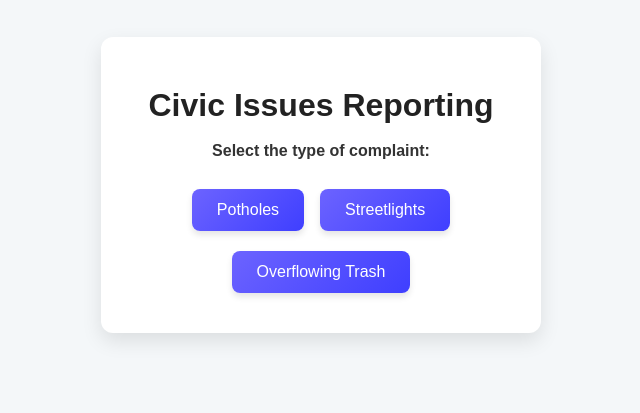
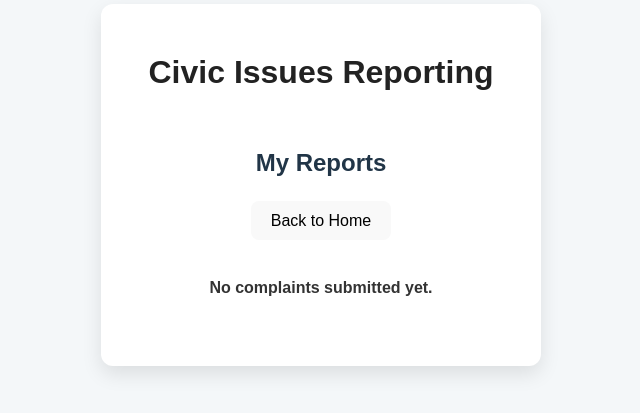
Before and after one commit to chinmayivasista-gthub/civic-pwa, a React (Vite) app: page /reports in a window 1280 px wide. Shown: the part 215-628 px from the top of the page, without its empty margins (319-959 px from the left). Built offline with nearby package versions, Linux system fonts and the light colour scheme.

Commit message:
toast notification and my reports button

```diff
--- a/package.json
+++ b/package.json
@@ -11,7 +11,9 @@
   },
   "dependencies": {
     "react": "^19.1.1",
-    "react-dom": "^19.1.1"
+    "react-dom": "^19.1.1",
+    "react-hot-toast": "^2.6.0",
+    "react-router-dom": "^7.9.1"
   },
   "devDependencies": {
     "@eslint/js": "^9.33.0",
--- a/src/App.jsx
+++ b/src/App.jsx
@@ -1,14 +1,28 @@
 import { useState } from 'react';
+import { BrowserRouter as Router, Routes, Route, Link } from "react-router-dom";
+import { Toaster } from "react-hot-toast";
 import './App.css';
 import ComplaintForm from './components/ComplaintForm';
+import ReportsPage from './components/ReportsPage';
 
 function App() {
   const [complaintType, setComplaintType] = useState('');
 
+  const [complaints, setComplaints] = useState(() => {
+    const saved = localStorage.getItem("complaints");
+    return saved ? JSON.parse(saved) : [];
+  });
+
+
   return (
+    <Router>
     <div className="App">
       <h1>Civic Issues Reporting</h1>
-      <p>Select the type of complaint:</p>
+      <Routes>
+          {/* Home / Complaint Form Page */}
+          <Route path="/" element={
+            <div>
+       <p>Select the type of complaint:</p>
 
       <div className="buttons">
         <button onClick={() => setComplaintType('Potholes')}>Potholes</button>
@@ -16,8 +30,38 @@ function App() {
         <button onClick={() => setComplaintType('Trash Bins')}>Overflowing Trash</button>
       </div>
 
-      {complaintType && <ComplaintForm type={complaintType} />}
-    </div>
+      {complaintType && (
+                <div style={{ display: "flex", alignItems: "center", gap: "10px" }}>
+                  <ComplaintForm
+                    type={complaintType}
+                    onSubmit={(details) => {
+                      const newComplaint = {
+                        type: complaintType,
+                        details,
+                        status: "Submitted",
+                        date: new Date().toLocaleString()
+                      };
+                      const updatedComplaints = [...complaints, newComplaint];
+                      setComplaints(updatedComplaints);
+                      localStorage.setItem("complaints", JSON.stringify(updatedComplaints));
+                    }}
+                  />
+
+
+                </div>
+              )}
+            </div>
+          }/>
+
+          {/* Reports Page */}
+          <Route path="/reports" element={
+            <ReportsPage complaints={complaints} />
+          }/>
+        </Routes>
+
+        <Toaster position="top-right" />
+      </div>
+    </Router>
   );
 }
 
--- a/src/components/ComplaintForm.jsx
+++ b/src/components/ComplaintForm.jsx
@@ -1,12 +1,22 @@
 import { useState } from 'react';
+import { toast } from 'react-hot-toast';
+import { Link } from "react-router-dom";
 
-function ComplaintForm({ type }) {
+function ComplaintForm({ type ,onSubmit }) {
   const [details, setDetails] = useState('');
 
-  const handleSubmit = (e) => {
+    const handleSubmit = (e) => {
     e.preventDefault();
-    if (!details) return;
-    alert(`Complaint submitted:\nType: ${type}\nDetails: ${details}`);
+    if (!details) {
+      toast.error("Please enter complaint details"); // Optional error toast
+      return;
+    }
+
+    toast.success(`Complaint submitted:\nType: ${type}\nDetails: ${details}`,{
+      duration:5000,
+      position:"top-right",
+    });
+    if (onSubmit) onSubmit(details);
     setDetails('');
   };
 
@@ -23,7 +33,14 @@ function ComplaintForm({ type }) {
             required
           />
         </label>
-        <button type="submit">Submit</button>
+        <div style={{ display: "flex", gap: "160px", marginTop: "10px" }}>
+    <button type="submit">Submit</button>
+
+    <Link to="/reports">
+      <button type="button">My Reports</button>
+    </Link>
+  </div>
+
       </form>
     </div>
   );
--- /dev/null
+++ b/src/components/ReportsPage.jsx
@@ -0,0 +1,25 @@
+import React from 'react';
+import { Link } from 'react-router-dom';
+
+function ReportsPage({ complaints }) {
+  return (
+    <div style={{ padding: "20px" }}>
+      <h2>My Reports</h2>
+      <Link to="/">
+        <button style={{ marginBottom: "20px" }}>Back to Home</button>
+      </Link>
+      {complaints.length === 0 ? (
+        <p>No complaints submitted yet.</p>
+      ) : (
+        complaints.map((c, index) => (
+          <div key={index} style={{ marginBottom: "10px" }}>
+            <strong>{c.type}</strong> - {c.details} <br />
+            Status: {c.status} | Date: {c.date}
+          </div>
+        ))
+      )}
+    </div>
+  );
+}
+
+export default ReportsPage;
```
Also changed, not shown: 1 other file (tests, documents, lock files or other folders).
